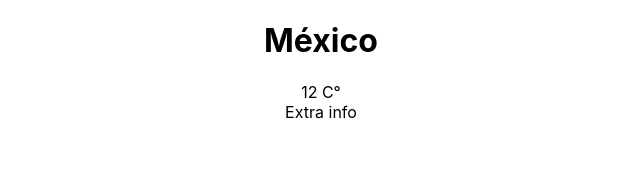
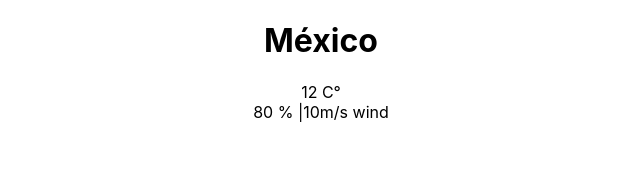
Before and after one commit to ricardocastilloisc/weatherapp, a React (Create React App) app: page / in a window 1280 px wide. Shown: the top 192 px of the page, without its empty margins (319-959 px from the left). Built offline with nearby package versions, Linux system fonts and the light colour scheme.

Commit message:
017 Parametros y uso de template string

```diff
--- a/src/components/WeatherData.js
+++ b/src/components/WeatherData.js
@@ -5,7 +5,7 @@
 const WeatherData = () => (
 <div>
 <WeatherTemperature></WeatherTemperature>
-<WeatherExtrainfo></WeatherExtrainfo>
+<WeatherExtrainfo humidity={80} wind={'10m/s'} ></WeatherExtrainfo>
 </div>
 );
 
--- a/src/components/WeatherExtraInfo.js
+++ b/src/components/WeatherExtraInfo.js
@@ -1,9 +1,11 @@
 import  React from 'react';
 
 
-const WeatherExtrainfo = () =>
-(
-    <div> Extra info</div>
+const WeatherExtrainfo = ({ humidity,wind }) => (
+    <div>
+    <span>{`${ humidity } % |` }</span>
+    <span>{`${ wind }  wind`}</span>
+     </div>
 );
 
 export default WeatherExtrainfo;
```
